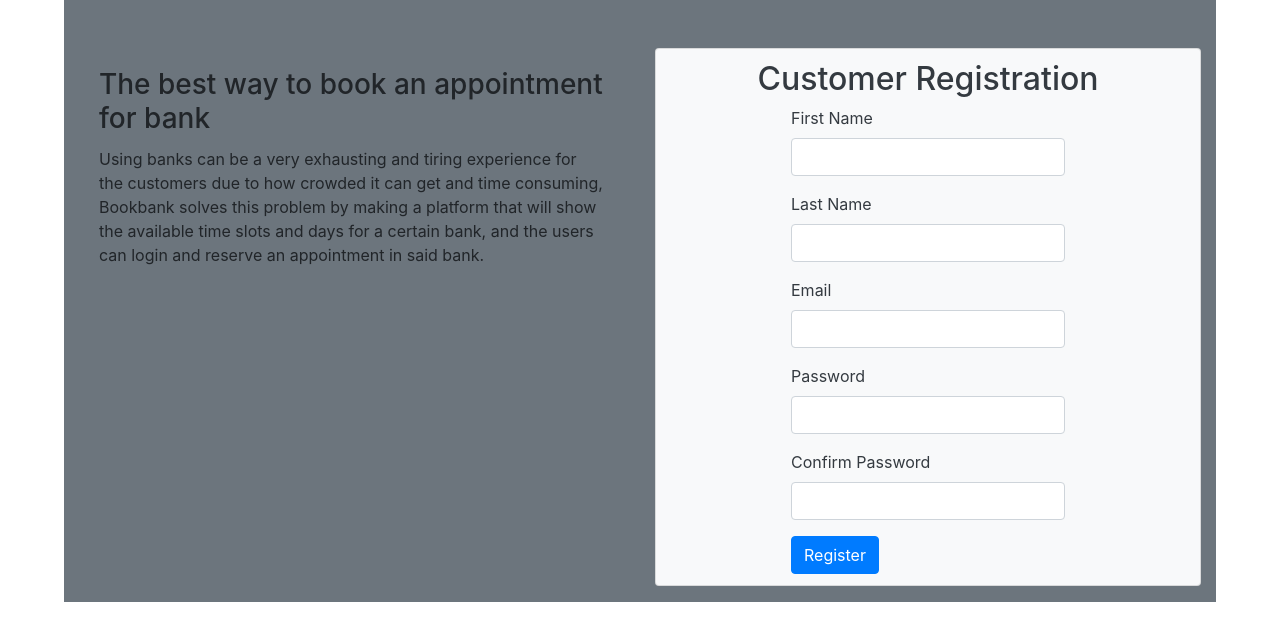
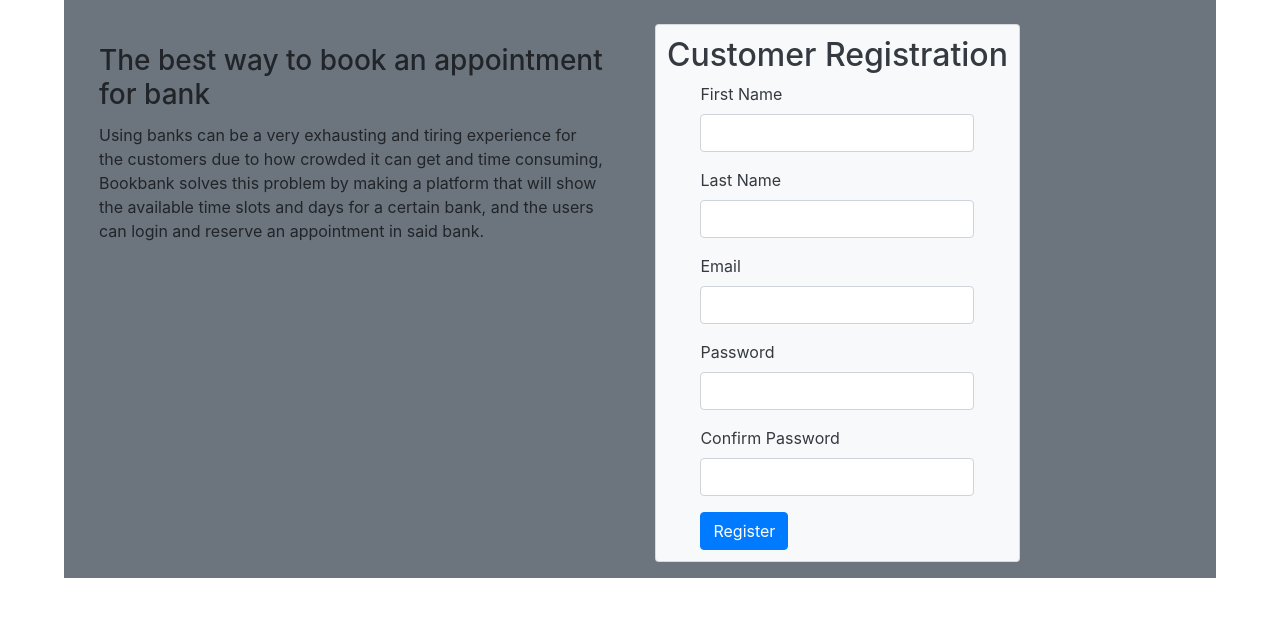
Before and after one commit to mhmd3397/BookBank, a Django app: page /customer_registration/ in a window 1280 px wide. Shown: the part 56-697 px from the top of the page. Run offline with Django 3.2, Linux system fonts and the light colour scheme; some libraries are stand-ins or nearby versions.

Commit message:
some edits

```diff
--- a/bookbank/bank/templates/customer_register.html
+++ b/bookbank/bank/templates/customer_register.html
@@ -23,7 +23,7 @@
         </div>
     </nav>
     <div class="container-fluid bg-secondary bg-gradient" style="width: 90%; padding: auto;">
-        <br><br>
+        <br>
         <div class="row">
             <div class="col-sm-6">
                 <div class="card-body">
@@ -35,7 +35,7 @@
                 </div>
             </div>
             <div class="col-sm-6 ">
-                <div class="card text-dark bg-light mb-3" style="padding: 2%; align-items: center;">
+                <div class="card text-dark bg-light mb-3" style="width: fit-content; padding: 2%; align-items: center;">
                     <h2>Customer Registration</h2>
                     <form method=" POST" action="{% url 'login_registration' %}">
                         {% csrf_token %}
--- a/bookbank/bank/templates/employee_register.html
+++ b/bookbank/bank/templates/employee_register.html
@@ -23,7 +23,7 @@
         </div>
     </nav>
     <div class="container-fluid bg-secondary bg-gradient" style="width: 90%; padding: auto;">
-        <br><br>
+        <br>
         <div class="row">
             <div class="col-sm-6">
                 <div class="card-body">
@@ -35,7 +35,7 @@
                 </div>
             </div>
             <div class="col-sm-6 ">
-                <div class="card text-dark bg-light mb-3" style="padding: 2%; align-items: center;">
+                <div class="card text-dark bg-light mb-3" style="width: fit-content; padding: 2%; align-items: center;">
                     <h2>Employee Registration</h2>
                     <form method=" POST" action="{% url 'login_registration' %}">
                         {% csrf_token %}
--- a/bookbank/bank/templates/login_page.html
+++ b/bookbank/bank/templates/login_page.html
@@ -23,7 +23,7 @@
         </div>
     </nav>
     <div class="container-fluid bg-secondary bg-gradient" style="width: 90%; padding: auto;">
-        <br><br>
+        <br>
         <div class="row">
             <div class="col-sm-6">
                 <div class="card-body">
@@ -35,7 +35,7 @@
                 </div>
             </div>
             <div class="col-sm-6 ">
-                <div class="card text-dark bg-light mb-3" style="padding: 2%; align-items: center;">
+                <div class="card text-dark bg-light mb-3" style="width: fit-content; padding: 2%; align-items: center;">
                     <h2>Login</h2>
                     <form method="POST" action="{% url 'page' %}">
                         {% csrf_token %}
--- a/bookbank/bank/templates/main_page.html
+++ b/bookbank/bank/templates/main_page.html
@@ -64,8 +64,8 @@
         </div>
     </nav>
     <div class="container-fluid bg-secondary bg-gradient" style="width: 90%; padding: auto;">
-        <br><br>
-        <div class="row">
+        <br>
+        <div class="row" >
             <div class="col-sm-6">
                 <div class="card-body">
                     <h3 class="card-title">The best way to book an appointment for bank</h3>
@@ -76,7 +76,7 @@
                 </div>
             </div>
             <div class="col-sm-6 ">
-                <div class="card text-dark bg-light mb-3" style="align-items: center;">
+                <div class="card text-dark bg-light mb-3" style="width: fit-content; align-items: center;">
                     <button class="btn btn-primary" type="submit">Employee Registration</button>
                     <button class="btn btn-primary" type="submit">Customer Registration</button>
                     <a class="login-link" href="{% url 'login_registration' %}">Already registered? Log in</a>
```
